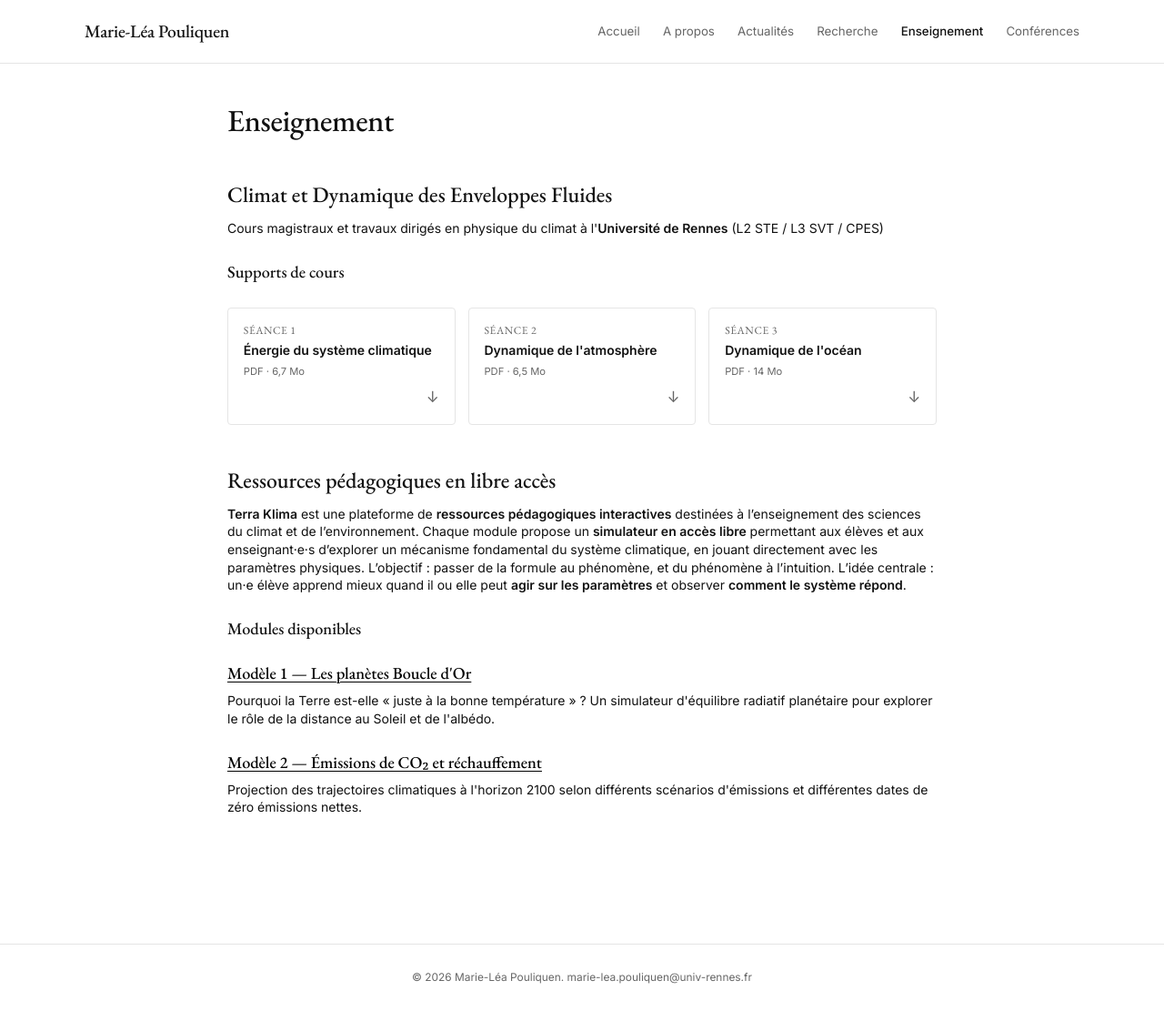
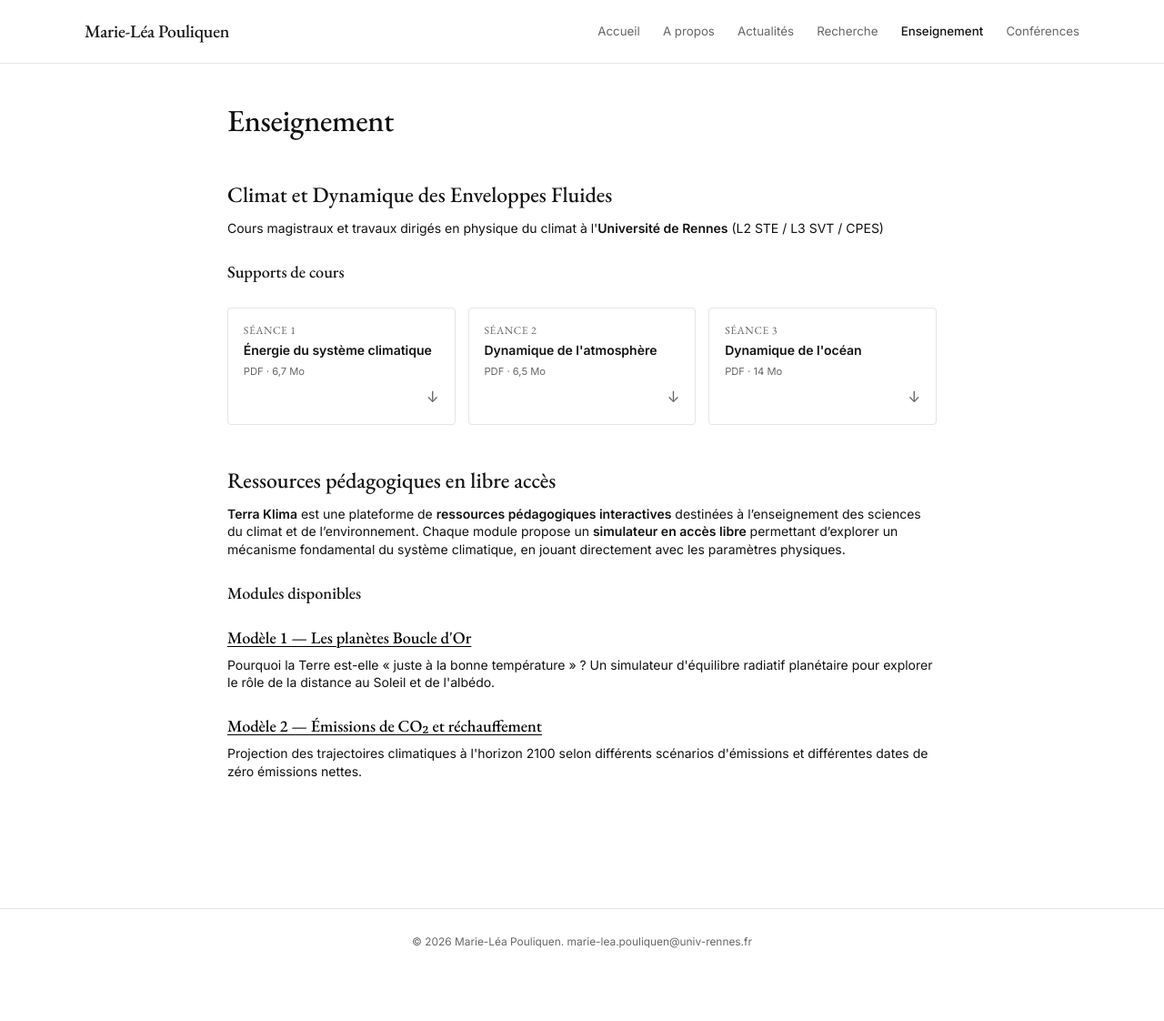
Before and after one commit to marieleapouliquen/marieleapouliquen.github.io, a Jekyll site: the page built from _pages/enseignement.md, in a window 1280 px wide. Shown: the whole page at 91% size. Built offline with Jekyll 4.4.1, drawn with Linux system fonts in a browser that asks for light colours; after the commit the page ends 1083 px from its top, so only the background shows below that.

Commit message:
Update enseignement.md

```diff
--- a/_pages/enseignement.md
+++ b/_pages/enseignement.md
@@ -31,7 +31,7 @@ description: Cours et ressources pédagogiques
 
 ## Ressources pédagogiques en libre accès
 
-**Terra Klima** est une plateforme de **ressources pédagogiques interactives** destinées à l'enseignement des sciences du climat et de l'environnement. Chaque module propose un **simulateur en accès libre** permettant aux élèves et aux enseignant·e·s d'explorer un mécanisme fondamental du système climatique, en jouant directement avec les paramètres physiques. L'objectif : passer de la formule au phénomène, et du phénomène à l'intuition. L'idée centrale : un·e élève apprend mieux quand il ou elle peut **agir sur les paramètres** et observer **comment le système répond**.
+**Terra Klima** est une plateforme de **ressources pédagogiques interactives** destinées à l'enseignement des sciences du climat et de l'environnement. Chaque module propose un **simulateur en accès libre** permettant d'explorer un mécanisme fondamental du système climatique, en jouant directement avec les paramètres physiques.
 
 ### Modules disponibles
 
```
